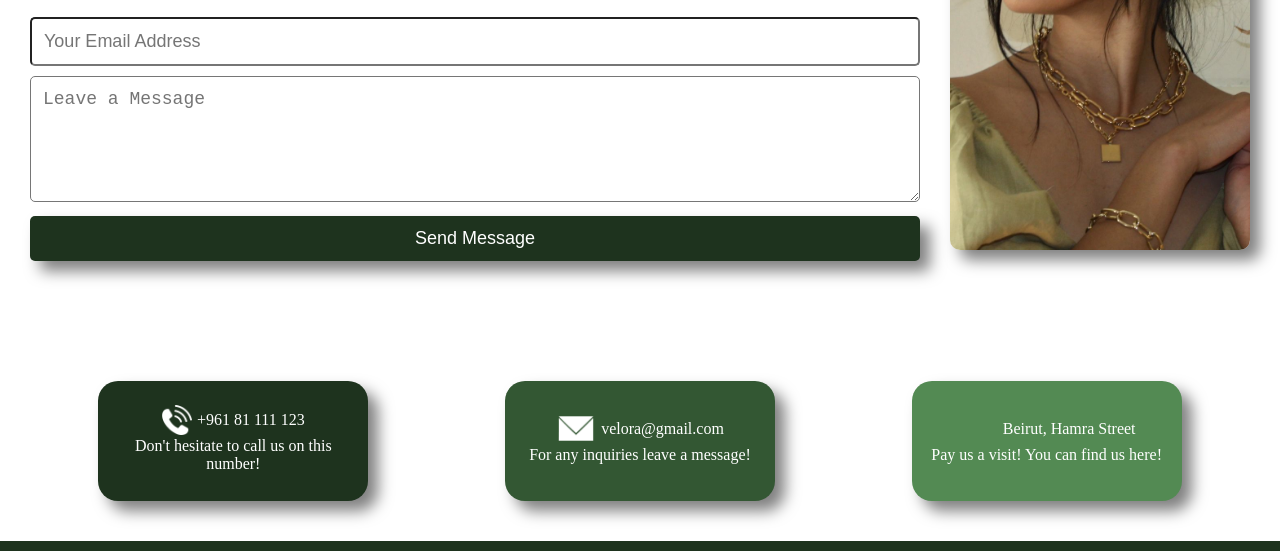
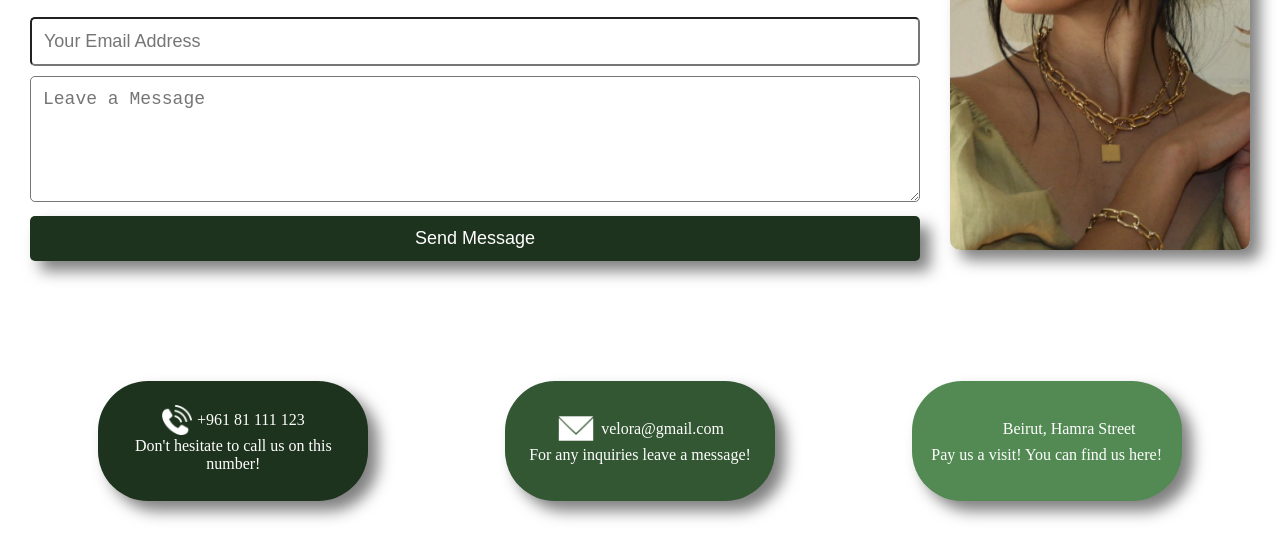
Before and after one commit to HayaDassouki/webproject, a plain HTML site: page contact.html in a window 1280 px wide. Shown: the part 559-1110 px from the top of the page. Drawn offline with Linux system fonts and the light colour scheme.

Commit message:
cnt margin

```diff
--- a/contact.css
+++ b/contact.css
@@ -109,7 +109,8 @@ button:hover {
     height: 120px;
     padding: 10px;
     margin: 10px;
-    border-radius: 20px;
+    margin-bottom: 50px;
+    border-radius: 50px;
     display: flex;
     flex-direction: column;
     align-items: center;
```
